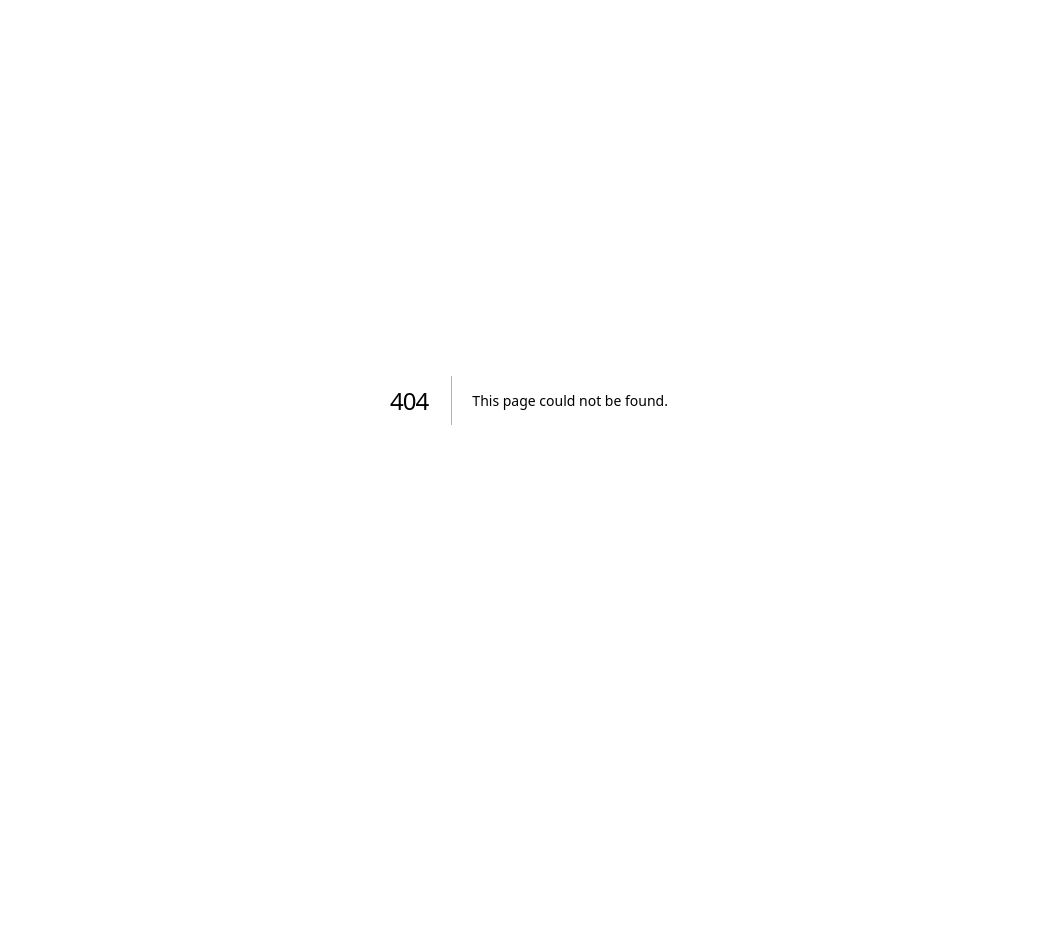
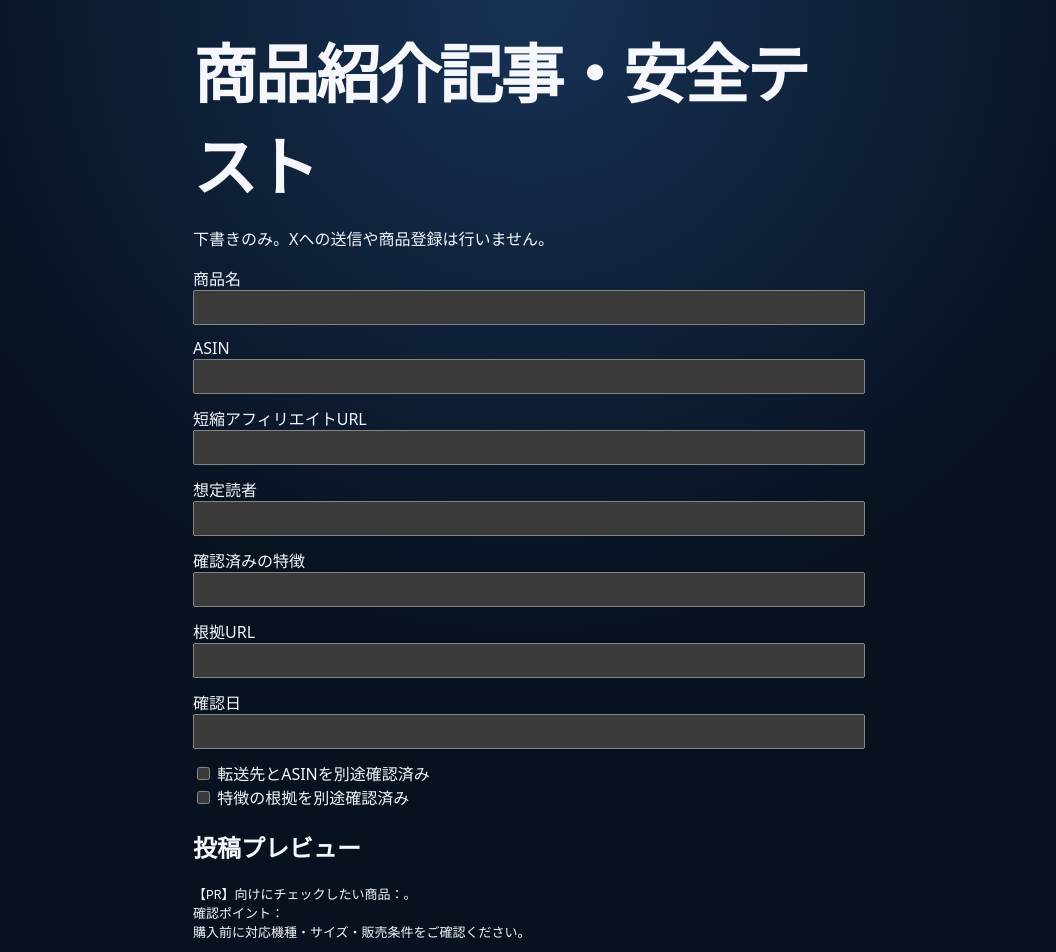
Before and after one commit to japan1117-art/Aut-post-X, a Next.js app: page /affiliate-preview in a window 1280 px wide. Before the commit this address had no page. Shown: the top 952 px of the page, without its empty margins (111-1167 px from the left). Before the commit the page ends 800 px from the top, so only its background shows below. Built offline with nearby package versions, Linux system fonts and the light colour scheme.

Commit message:
feat: add non-publishing affiliate article preview

```diff
--- /dev/null
+++ b/app/affiliate-preview/page.tsx
@@ -0,0 +1,31 @@
+"use client";
+import { useState } from "react";
+import { createAffiliateDraft } from "@/lib/affiliate-post-draft";
+
+export default function Page() {
+  const [name, setName] = useState("");
+  const [asin, setAsin] = useState("");
+  const [affiliateUrl, setUrl] = useState("");
+  const [audience, setAudience] = useState("");
+  const [benefit, setBenefit] = useState("");
+  const [evidenceUrl, setEvidence] = useState("");
+  const [verifiedAt, setDate] = useState("");
+  const [linkVerified, setLink] = useState(false);
+  const [verifiedBenefit, setBenefitCheck] = useState(false);
+  const draft = createAffiliateDraft({name,asin,affiliateUrl,audience,benefit,evidenceUrl,verifiedAt,linkVerified,verifiedBenefit,verifiedClaims:verifiedBenefit ? [benefit] : []});
+  return <main style={{maxWidth:720,margin:"auto",padding:24}}>
+    <h1>商品紹介記事・安全テスト</h1>
+    <p>下書きのみ。Xへの送信や商品登録は行いません。</p>
+    {([
+      ["商品名",name,setName],["ASIN",asin,setAsin],["短縮アフィリエイトURL",affiliateUrl,setUrl],
+      ["想定読者",audience,setAudience],["確認済みの特徴",benefit,setBenefit],
+      ["根拠URL",evidenceUrl,setEvidence],["確認日",verifiedAt,setDate]
+    ] as const).map(([label,value,change])=><label key={label} style={{display:"block",marginBottom:12}}>{label}<input value={value} onChange={e=>change(e.target.value)} style={{display:"block",width:"100%",padding:8}}/></label>)}
+    <label style={{display:"block"}}><input type="checkbox" checked={linkVerified} onChange={e=>setLink(e.target.checked)}/> 転送先とASINを別途確認済み</label>
+    <label style={{display:"block"}}><input type="checkbox" checked={verifiedBenefit} onChange={e=>setBenefitCheck(e.target.checked)}/> 特徴の根拠を別途確認済み</label>
+    <h2>投稿プレビュー</h2><pre style={{whiteSpace:"pre-wrap",overflowWrap:"anywhere"}}>{draft.text}</pre>
+    <p>判定：{draft.status === "BLOCKED" ? "要確認・投稿不可" : "レビュー待ち・投稿不可"}</p>
+    <ul>{draft.reasons.map(r=><li key={r}>{r}</li>)}</ul>
+    <p>自己申告のチェックは自動検証の代わりにはなりません。</p>
+  </main>;
+}
```
